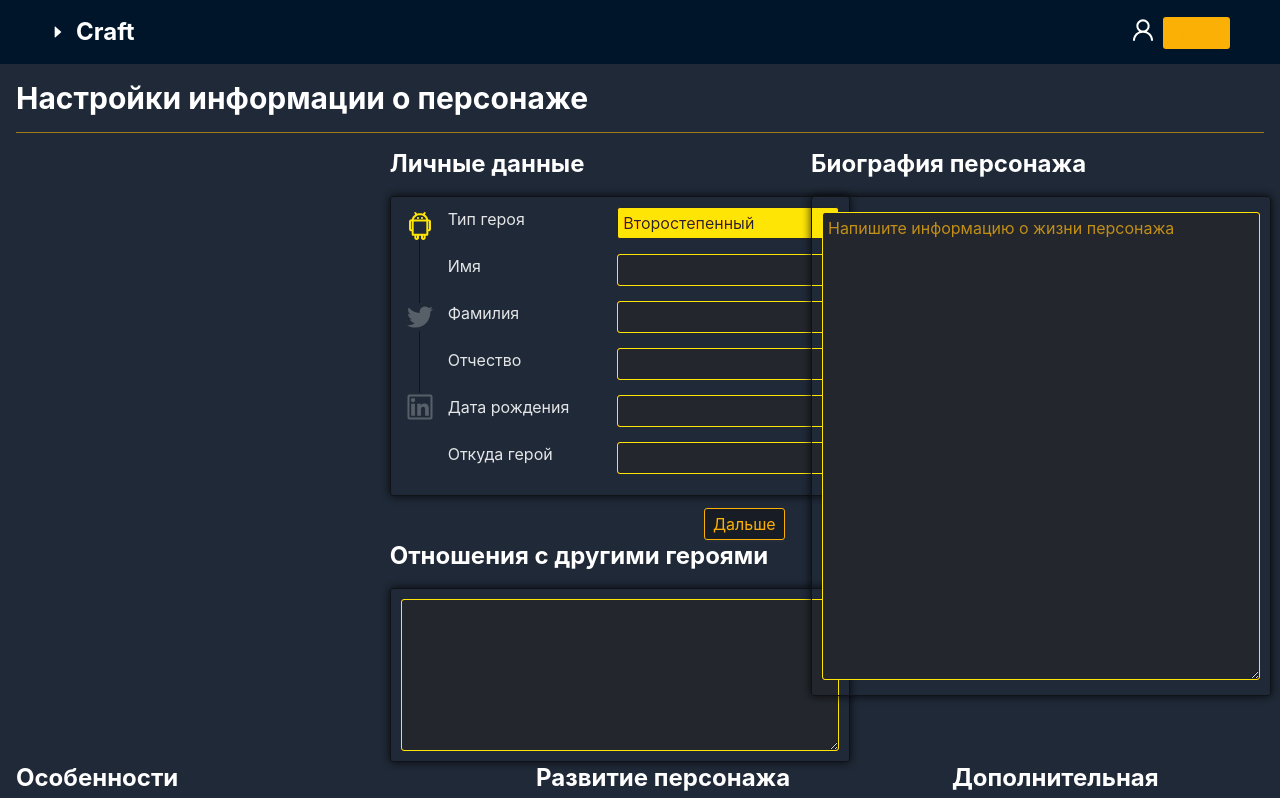
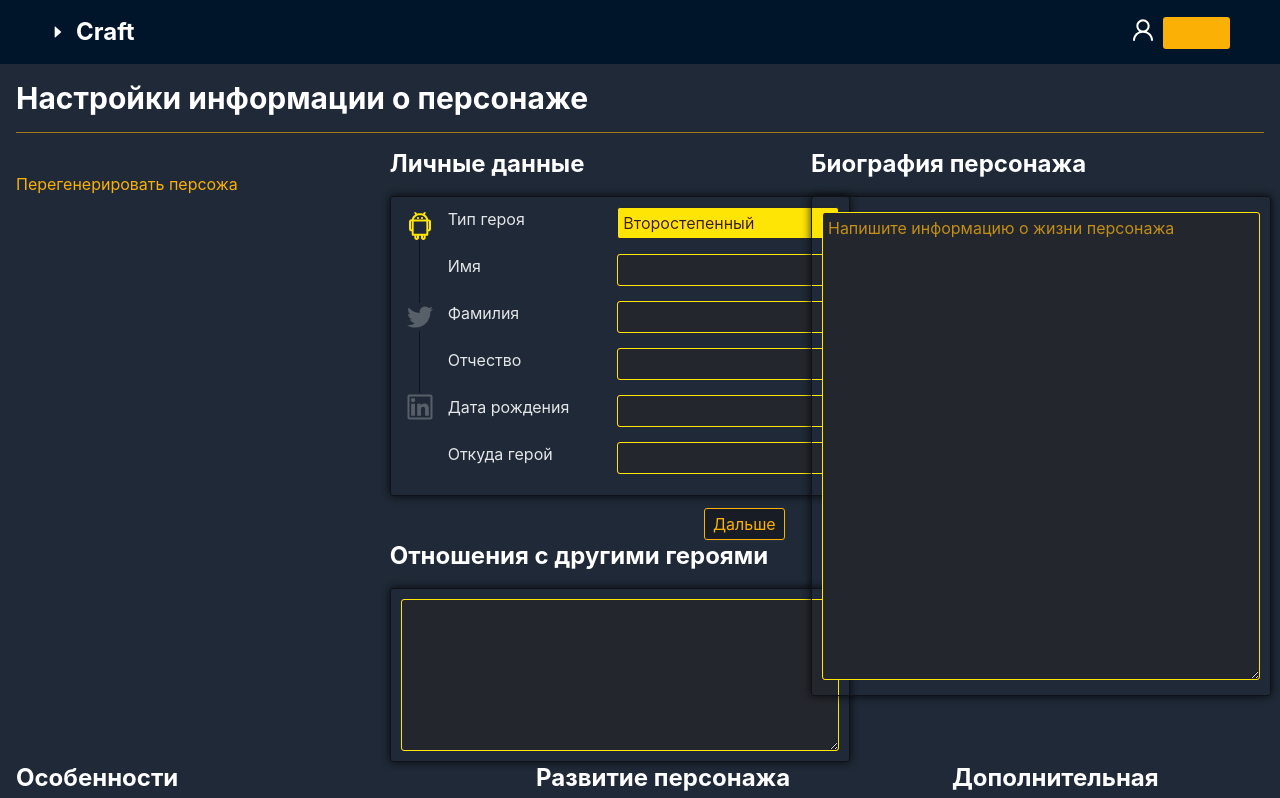
Before and after one commit to watermellon2018/Who_Craft, a React (Create React App) app: page /generating/setting-hero in a window 1280 px wide. Shown: the top 798 px of the page. Built offline with nearby package versions, Linux system fonts and the light colour scheme; no server answers.

Commit message:
15 feature Перегенерация персонажа + фикс бага при обновления фото персонажа

```diff
--- a/src/page/creation/hero/generation.tsx
+++ b/src/page/creation/hero/generation.tsx
@@ -33,7 +33,8 @@ interface TreeHandle {
 export const GenerationHeroPage = () => {
     const navigate = useNavigate();
     const location = useLocation();
-    const { is_edit, project_id } = location.state || {};
+    const { project_id } = location.state || {};
+    const is_edit = localStorage.getItem('is_edit') == 'true' || false;
 
     const [collapsed, setCollapsed] = useState(false);
     const treeRef = useRef(null);
@@ -100,12 +101,15 @@ export const GenerationHeroPage = () => {
             const curChar = JSON.parse(curCharString);
             setCurCharacter(curChar)
             localStorage.removeItem('curCharacter')
+        } else if (location.state.curCharacter){
+            setCurCharacter(location.state?.curCharacter);
         }
     }, []);
 
     const toggleCollapsed = () => {
         setCollapsed(!collapsed);
     };
+
 
     const [imageGeneratedUrl, setImageGeneratedUrl] = useState<string>('');
     const [isGenerating, setIsGenerating] = useState<boolean>(false);
@@ -149,6 +153,7 @@ export const GenerationHeroPage = () => {
                     name: name,
                     id_leaf: id,
                     imageUrl: imageGeneratedUrl,
+                    character_id: curCharacter.id,
                 },
             });
         } else {
@@ -158,7 +163,6 @@ export const GenerationHeroPage = () => {
     const [isHeroSaved, setIsHeroSaved] = useState(false);
     useEffect(() => {
         const is_regenerated = location.state?.regenerated || false;
-        console.log('cococ',is_regenerated);
         if (is_regenerated)
             return;
 
@@ -196,6 +200,7 @@ export const GenerationHeroPage = () => {
             state: {
                 imageUrl: imageGeneratedUrl,
                 project_id: project_id,
+                is_edit: is_edit,
             },
         })
     }
@@ -226,7 +231,7 @@ export const GenerationHeroPage = () => {
                                 initialData={data}
                                 ref={treeRef}>
                                 {({ node, style, dragHandle, tree }) => {
-                                    if(node.id == curCharacter.id)
+                                    if(node.data.key == curCharacter.id)
                                         tree.props.selection = node.id;
 
                                     return (
--- a/src/page/creation/projects/newProjectPage.tsx
+++ b/src/page/creation/projects/newProjectPage.tsx
@@ -267,11 +267,6 @@ export const ProjectCreatePage = () => {
                         </Dragger>
                         <p className='text-[#fab005] hover:text-white'
                               onClick={toGenPage}
-                              // to={{
-                              //     pathname: PathConstants.GEN_POSTER,
-                              //     state: {is_edit: true}
-                              //
-                              // }}
                         >
                            Сгенерировать постер
                         </p>
--- a/src/page/movie/characters/setting/CharacterData.tsx
+++ b/src/page/movie/characters/setting/CharacterData.tsx
@@ -32,6 +32,8 @@ import {
     update_personal_data_hero, update_psyho_data_hero, update_relationship_data_hero
 } from "../../../../api/characters/updateSettings";
 import {createCharacterFromTreeAPI} from "../../../../api/generation/characters/tree_structure";
+import PathConstants from "../../../../routes/pathConstant";
+import personalSettingForm from "../../../profile/personalSettingForm";
 
 
 const { Step } = Steps;
@@ -289,7 +291,6 @@ const CharacterData = () => {
                 });
             }
         };
-
         update_image_data_hero(imageUrl, project_id, character_id).then(() => {
             updateData(formDataPersonal, formDataPersonalInit, update_personal_data_hero, setFormPersonalInit);
             updateData(formDataMotivate, formDataMotivateInit, update_motivate_data_hero, setFormMotivateInit);
@@ -305,12 +306,30 @@ const CharacterData = () => {
                 message: 'Информация о персонаже сохранена!',
                 description: 'Ура!',
             });
-            navigate(-1);
+            navigate(PathConstants.PROJECT_PAGE, {state: {project_id: project_id}});
         });
     }
 
     const handleBackStep = () => {
         navigate(-1);
+    }
+
+    const regenerateHero = () => {
+        const curCharacter = {
+            id: location.state.character_id,
+            name: formDataPersonal?.name || '',
+            is_folder: false,
+        }
+
+        localStorage.setItem('is_edit', 'true');
+        navigate(PathConstants.GENERATING,
+            {state: {
+                    // is_edit: true,
+                    project_id: project_id,
+                    regenerated: true,
+                    imageUrl: imageUrl,
+                    curCharacter: curCharacter,
+            }})
     }
 
 
@@ -330,6 +349,11 @@ const CharacterData = () => {
                                 src={imageUrl}
                                 style={{width: '100%'}}
                             />
+                            <p className='text-[#fab005] hover:text-white'
+                               onClick={regenerateHero}
+                            >
+                                Перегенерировать персожа
+                            </p>
                         </Col>
 
                         <Col span={8}>
```
